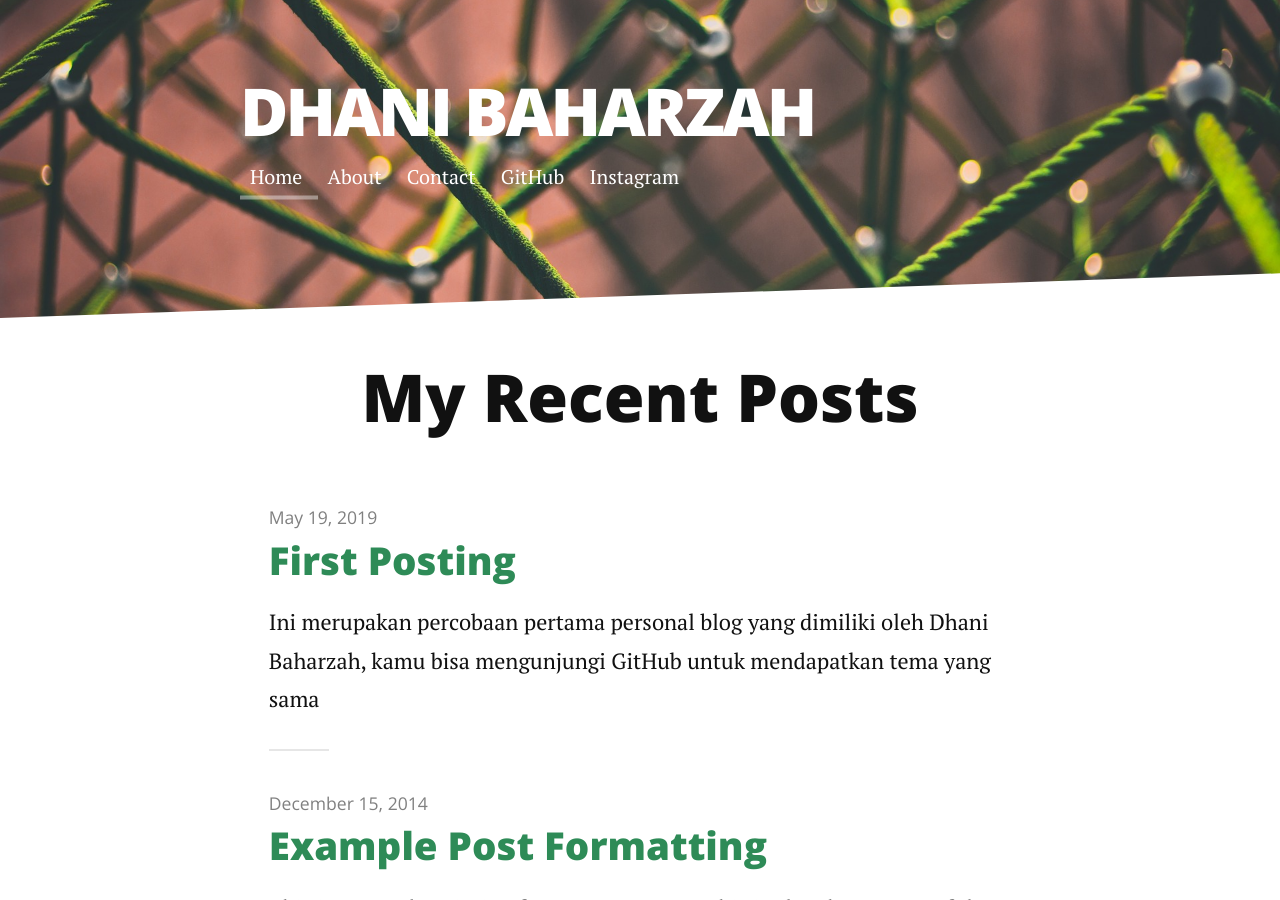
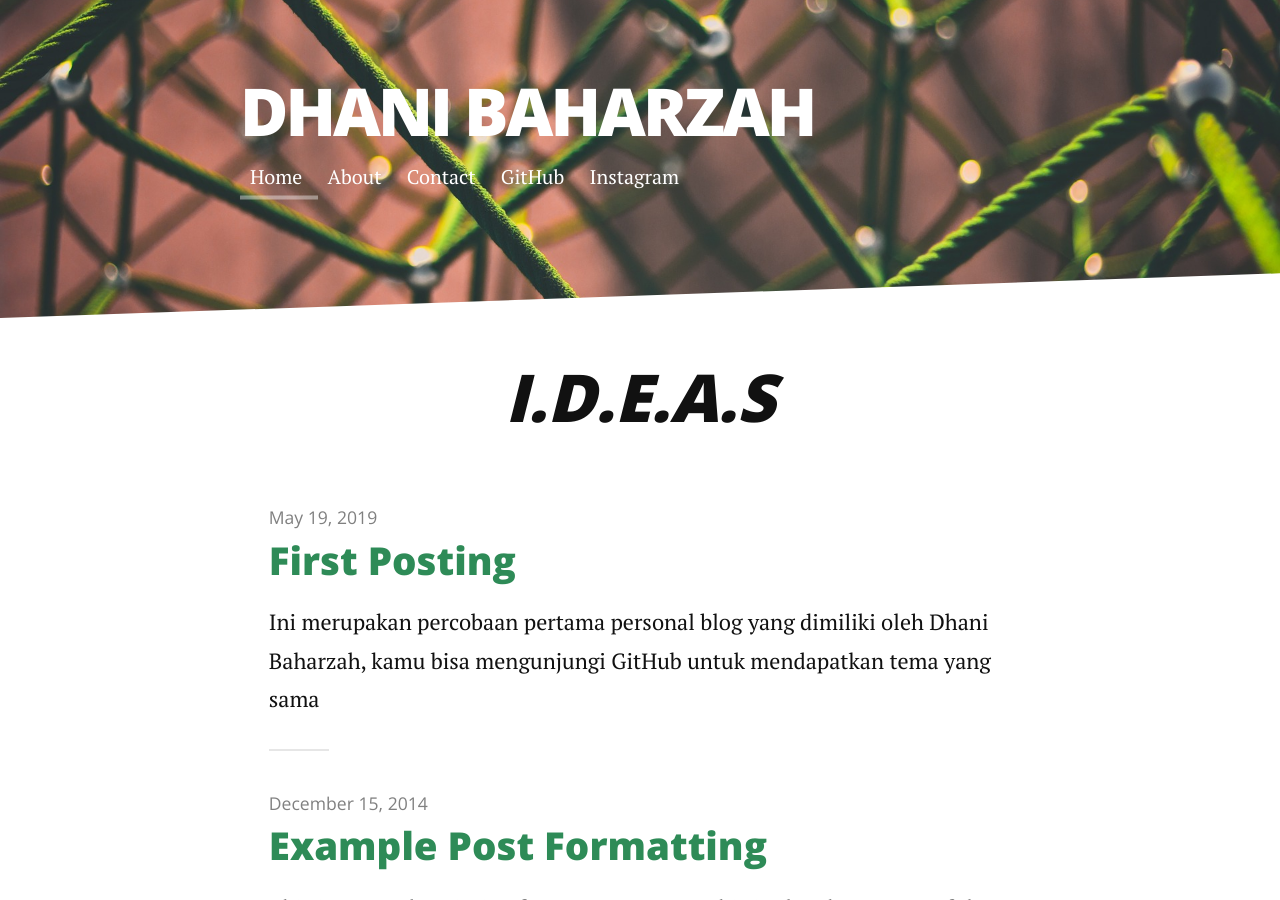
Before and after one commit to dhanibaharzah/dhanibaharzah.github.io, a Jekyll site: the page built from index.html, in a window 1280 px wide and 900 px high. Built offline with Jekyll 4.4.1, drawn with Linux system fonts in a browser that asks for light colours; nearby versions of some CDN libraries; the list of posts is cut into pages by our own code.

Commit message:
Update index.html

```diff
--- a/index.html
+++ b/index.html
@@ -4,7 +4,7 @@ title: Dhani Baharzah
 ---
 
 <div class="home" id="home">
-  <h1 class="pageTitle">My Recent Posts</h1>
+  <h1 class="pageTitle"><i>I.D.E.A.S</i></h1>
   <ul class="posts noList">
     {% for post in paginator.posts %}
       <li>
```
